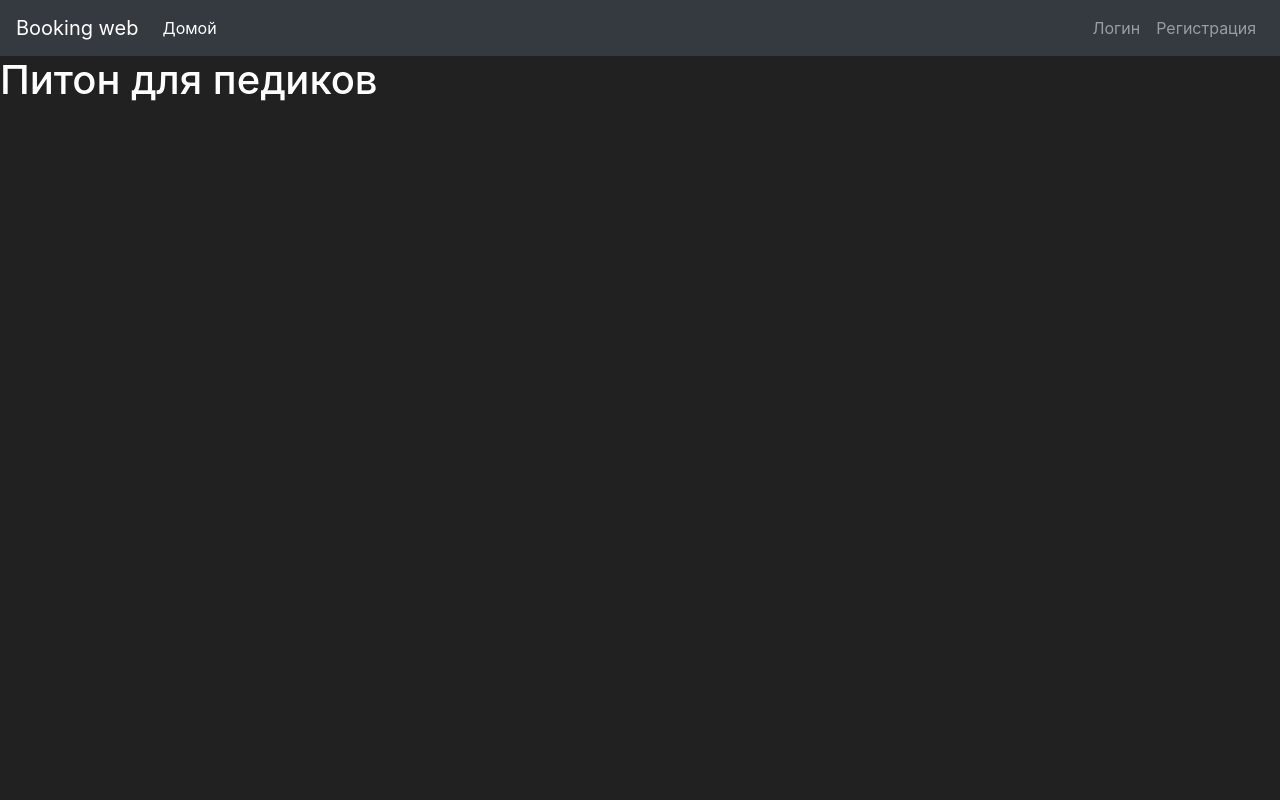
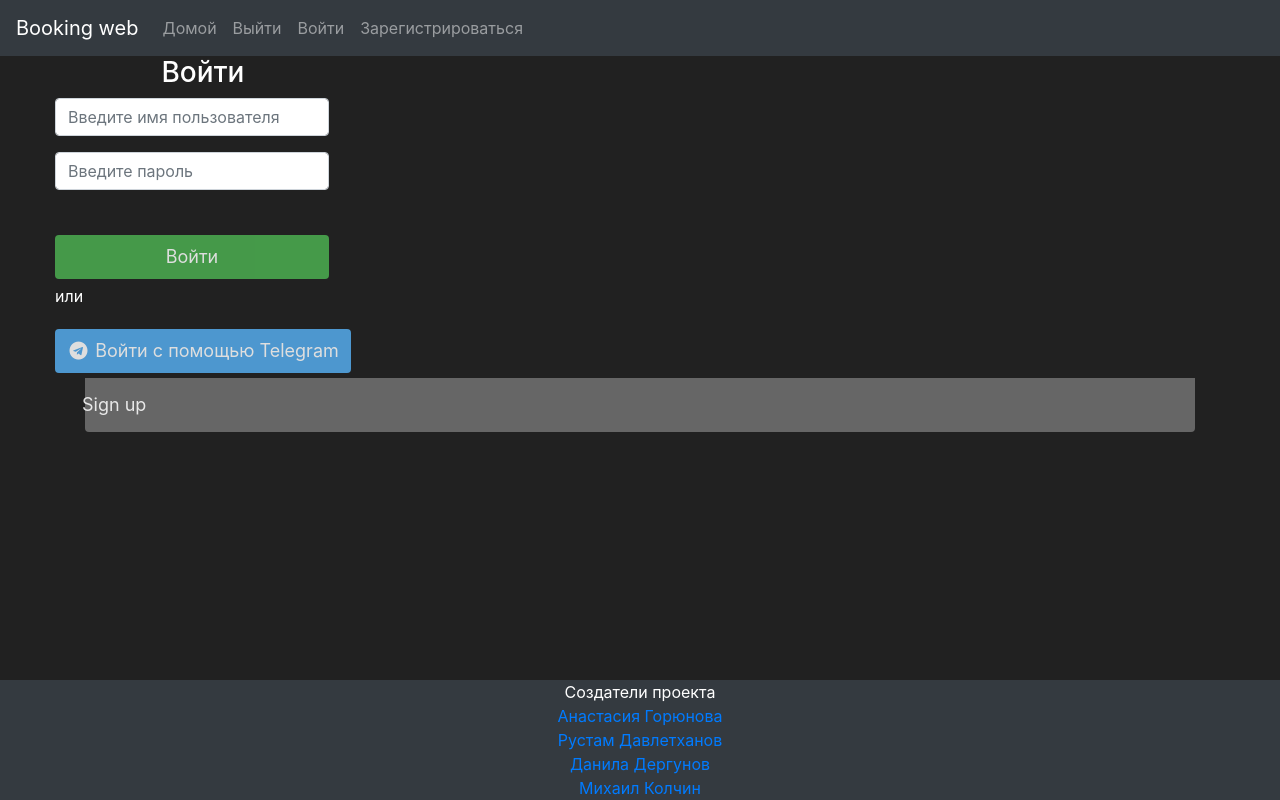
Before and after one commit to DangjeG/BookingBot, a Flask app: page /login in a window 1280 px wide. Run offline with Flask 3, Linux system fonts and the light colour scheme; some libraries are stand-ins or nearby versions.

Commit message:
Added a little bit

```diff
--- a/website/forms.py
+++ /dev/null
@@ -1,20 +0,0 @@
-from flask_wtf import FlaskForm
-from wtforms import StringField, PasswordField, SubmitField
-from wtforms.validators import Length, EqualTo, Email, DataRequired, ValidationError
-from website.models import User
-
-class RegisterForm(FlaskForm):
-    def validate_username(self, username_to_check):
-        user = User.query.filter_by(username=username_to_check.data).first()
-        if user:
-            raise ValidationError('Имя пользователя занято! Попробуйте другое')
-
-    username = StringField(label='username', validators=[Length(min=2, max=30), DataRequired()])
-    password1 = PasswordField(label='password1', validators=[Length(min=6), DataRequired()])
-    password2 = PasswordField(label='password2', validators=[EqualTo('password1'), DataRequired()])
-    submit = SubmitField(label='submit')
-
-class LoginForm(FlaskForm):
-    username = StringField(label='username', validators=[DataRequired()])
-    password = PasswordField(label='password', validators=[DataRequired()])
-    submit = SubmitField(label='sign in')
--- a/website/routes.py
+++ /dev/null
@@ -1,30 +0,0 @@
-from flask import render_template, redirect, url_for, flash
-from website import app
-from website import db
-from website.models import User
-from website.forms import RegisterForm, LoginForm
-
-@app.route('/')
-def home():
-    return render_template('home.html')
-
-@app.route('/register', methods=['GET', 'POST'])
-def register_page():
-    form = RegisterForm()
-    if form.validate_on_submit():
-        user_to_create = User(username=form.username.data,
-                              email_address=form.email_address.data,
-                              password=form.password1.data)
-        db.session.add(user_to_create)
-        db.session.commit()
-        return redirect(url_for('market_page'))
-    if form.errors != {}:
-        for err_msg in form.errors.values():
-            flash(f'При создании пользователя возникла ошибка: {err_msg}', category='danger')
-
-    return render_template('register.html', form=form)
-
-@app.route('/login', methods=['GET', 'POST'])
-def login_page():
-    form = LoginForm()
-    return render_template('login.html', form=form)
--- a/website/templates/base.html
+++ b/website/templates/base.html
@@ -4,55 +4,131 @@
     <meta charset="utf-8">
     <meta name="viewport" content="width=device-width, initial-scale=1, shrink-to-fit=no">
 
-    <link rel="stylesheet" href="https://cdn.jsdelivr.net/npm/bootstrap@4.5.3/dist/css/bootstrap.min.css" integrity="sha384-TX8t27EcRE3e/ihU7zmQxVncDAy5uIKz4rEkgIXeMed4M0jlfIDPvg6uqKI2xXr2" crossorigin="anonymous">
+    <link
+      rel="stylesheet"
+      href="https://cdn.jsdelivr.net/npm/bootstrap@4.5.3/dist/css/bootstrap.min.css"
+      integrity="sha384-TX8t27EcRE3e/ihU7zmQxVncDAy5uIKz4rEkgIXeMed4M0jlfIDPvg6uqKI2xXr2"
+      crossorigin="anonymous"
+    />
+    <link
+      rel="stylesheet"
+      href="https://stackpath.bootstrapcdn.com/font-awesome/4.7.0/css/font-awesome.min.css"
+      crossorigin="anonymous"
+    />
 
     <title>
       {% block title %}
-
+        Домашняя страница
       {% endblock %}
     </title>
   </head>
+
   <body>
-    <nav class="navbar navbar-expand-md navbar-dark bg-dark">
+    <nav class="navbar navbar-expand-lg navbar-dark bg-dark">
       <a class="navbar-brand" href="#">Booking web</a>
-      <button class="navbar-toggler" type="button" data-toggle="collapse" data-target="#navbarNav">
+      <button
+        class="navbar-toggler"
+        type="button"
+        data-toggle="collapse"
+        data-target="#navbar"
+      >
         <span class="navbar-toggler-icon"></span>
       </button>
-      <div class="collapse navbar-collapse" id="navbarNav">
-        <ul class="navbar-nav mr-auto">
-            <li class="nav-item active">
-                <a class="nav-link" href="#">Домой <span class="sr-only">(current)</span></a>
-            </li>
-        </ul>
-        <ul class="navbar-nav">
-            <li class="nav-item">
-                <a class="nav-link" href="#">Логин</a>
-            </li>
-            <li class="nav-item">
-                <a class="nav-link" href="#">Регистрация</a>
-            </li>
-        </ul>
+      <div class="collapse navbar-collapse" id="navbar">
+        <div class="navbar-nav">
+          <a class="nav-item nav-link" id="home" href="/">Домой</a>
+          <a class="nav-item nav-link" id="logout" href="/logout">Выйти</a>
+          <a class="nav-item nav-link" id="login" href="/login">Войти</a>
+          <a class="nav-item nav-link" id="signup" href="/signup">Зарегистрироваться</a>
+        </div>
       </div>
     </nav>
 
-    <h1>Питон для педиков</h1>
+    {% with messages = get_flashed_messages(with_categories=true) %}
+    {% if messages %}
+    {% for category, message in messages %}
+    {% if category == 'error' %}
+      <div class="alert alert-danger alter-dismissable fade show" role="alert">
+        {{ message }}
+        <button type="button" class="close" data-dismiss="alert">
+          <span aria-hidden="true">&times;</span>
+        </button>
+      </div>
+      {% else %}
+      <div class="alert alert-success alter-dismissable fade show" role="alert">
+        {{ message }}
+        <button type="button" class="close" data-dismiss="alert">
+          <span aria-hidden="true">&times;</span>
+        </button>
+      </div>
+    {% endif %}
+    {% endfor %}
+    {% endif %}
+    {% endwith %}
 
-    <!-- Optional JavaScript; choose one of the two! -->
+    <div class="container">
+      {% block content %}
 
-    <!-- Option 1: jQuery and Bootstrap Bundle (includes Popper) -->
-    <script src="https://code.jquery.com/jquery-3.5.1.slim.min.js" integrity="sha384-DfXdz2htPH0lsSSs5nCTpuj/zy4C+OGpamoFVy38MVBnE+IbbVYUew+OrCXaRkfj" crossorigin="anonymous"></script>
-    <script src="https://cdn.jsdelivr.net/npm/bootstrap@4.5.3/dist/js/bootstrap.bundle.min.js" integrity="sha384-ho+j7jyWK8fNQe+A12Hb8AhRq26LrZ/JpcUGGOn+Y7RsweNrtN/tE3MoK7ZeZDyx" crossorigin="anonymous"></script>
+      {% endblock %}
+    </div>
+    <script
+      src="https://code.jquery.com/jquery-3.2.1.slim.min.js"
+      integrity="sha384-KJ3o2DKtIkvYIK3UENzmM7KCkRr/rE9/Qpg6aAZGJwFDMVNA/GpGFF93hXpG5KkN"
+      crossorigin="anonymous"
+    ></script>
+    <script
+      src="https://cdnjs.cloudflare.com/ajax/libs/popper.js/1.12.9/umd/popper.min.js"
+      integrity="sha384-ApNbgh9B+Y1QKtv3Rn7W3mgPxhU9K/ScQsAP7hUibX39j7fakFPskvXusvfa0b4Q"
+      crossorigin="anonymous"
+    ></script>
+    <script
+      src="https://maxcdn.bootstrapcdn.com/bootstrap/4.0.0/js/bootstrap.min.js"
+      integrity="sha384-JZR6Spejh4U02d8jOt6vLEHfe/JQGiRRSQQxSfFWpi1MquVdAyjUar5+76PVCmYl"
+      crossorigin="anonymous"
+    ></script>
+    <script
+      src="https://code.jquery.com/jquery-3.5.1.slim.min.js"
+      integrity="sha384-DfXdz2htPH0lsSSs5nCTpuj/zy4C+OGpamoFVy38MVBnE+IbbVYUew+OrCXaRkfj"
+      crossorigin="anonymous"
+    ></script>
+    <script
+      src="https://cdn.jsdelivr.net/npm/bootstrap@4.5.3/dist/js/bootstrap.bundle.min.js"
+      integrity="sha384-ho+j7jyWK8fNQe+A12Hb8AhRq26LrZ/JpcUGGOn+Y7RsweNrtN/tE3MoK7ZeZDyx"
+      crossorigin="anonymous"
+    ></script>
 
-    <!-- Option 2: jQuery, Popper.js, and Bootstrap JS
-    <script src="https://code.jquery.com/jquery-3.5.1.slim.min.js" integrity="sha384-DfXdz2htPH0lsSSs5nCTpuj/zy4C+OGpamoFVy38MVBnE+IbbVYUew+OrCXaRkfj" crossorigin="anonymous"></script>
-    <script src="https://cdn.jsdelivr.net/npm/popper.js@1.16.1/dist/umd/popper.min.js" integrity="sha384-9/reFTGAW83EW2RDu2S0VKaIzap3H66lZH81PoYlFhbGU+6BZp6G7niu735Sk7lN" crossorigin="anonymous"></script>
-    <script src="https://cdn.jsdelivr.net/npm/bootstrap@4.5.3/dist/js/bootstrap.min.js" integrity="sha384-w1Q4orYjBQndcko6MimVbzY0tgp4pWB4lZ7lr30WKz0vr/aWKhXdBNmNb5D92v7s" crossorigin="anonymous"></script>
-    -->
+    <div class="footer bg-dark">
+      <a>Создатели проекта</a>
+      <a href="https://t.me/nastaa_tg">
+        <div>Анастасия Горюнова</div>
+      </a>
+      <a href="https://t.me/qqualia">
+        <div>Рустам Давлетханов</div>
+      </a>
+      <a href="https://t.me/Dangje">
+        <div>Данила Дергунов</div>
+      </a>
+      <a href="https://t.me/foyeah">
+        <div>Михаил Колчин</div>
+      </a>
+    </div>
   </body>
+
   <style>
       body {
         background-color: #212121;
         color: white
       }
+
+      .footer {
+        display: block;
+        position: fixed;
+        left: 0;
+        bottom: 0;
+        width: 100%;
+        background-color: #343a40;
+        color: white;
+        text-align: center;
+      }
   </style>
 </html>
--- a/website/templates/home.html
+++ b/website/templates/home.html
@@ -2,3 +2,7 @@
 {% block title %}
     Домашняя страница
 {% endblock %}
+
+{% block content %}
+    <h1>Это домашняя страница</h1>
+{% endblock %}
--- a/website/templates/login.html
+++ b/website/templates/login.html
@@ -1,35 +1,98 @@
 {% extends 'base.html' %}
 {% block title %}
-    Login Page
+    Вход
 {% endblock %}
 
 {% block content %}
-<body class="text-center">
-    <div class="container">
-        <form method="POST" class="form-signin" style="color:white">
-            {{ form.hidden_tag() }}
-            <img class="mb-4" src="https://res.cloudinary.com/jimshapedcoding/image/upload/v1597332609/android-icon-192x192_ove2a7.png" alt="">
-            <h1 class="h3 mb-3 font-weight-normal">
-                Please Login
-            </h1>
-            <br>
-            {{ form.username.label() }}
-            {{ form.username(class="form-control", placeholder="User Name") }}
+<form method="POST">
+    <div class="row">
+        <h3 align="center">Войти</h3>
 
-            {{ form.password.label() }}
-            {{ form.password(class="form-control", placeholder="Password") }}
+        <div class="row">
+            <div class="form-group">
+                <input
+                    type="text"
+                    class="form-control"
+                    id="nickname"
+                    name="nickname"
+                    placeholder="Введите имя пользователя"
+                />
+            </div>
+            <div class="form-group">
+                <input
+                    type="password"
+                    class="form-control"
+                    id="password"
+                    name="password"
+                    placeholder="Введите пароль"
+                />
+            </div>
+            <br />
+            <button type="submit" class="btn btn-primary">Войти</button>
+        </div>
 
-            <br>
+        <div class="row">
+            <p>или</p>
+        </div>
 
+        <div class="row">
+            <a href="#" class="telegram btn">
+                <i class="fa fa-telegram fa-fw"></i> Войти с помощью Telegram
+            </a>
+        </div>
+    </div>
+</form>
 
-            <div class="checkbox mb-3">
-               <h6>Do not have an account?</h6>
-               <a class="btn btn-sm btn-secondary" href="{{ url_for('register_page') }}">Register</a>
-            </div>
+<div class="bottom-container">
+    <div class="row">
+        <a href="/signup" style="color:white" class="btn">Sign up</a>
+    </div>
+</div>
 
-            {{ form.submit(class="btn btn-lg btn-block btn-primary") }}
+<style>
+    .row {
+        content: "";
+        display: table;
+        clear: both;
+    }
 
-        </form>
-    </div>
-</body>
+    input:hover,
+    .btn:hover {
+        opacity: 1;
+    }
+
+    .btn {
+        width: 100%;
+        padding: 12px;
+        border: none;
+        border-radius: 4px;
+        margin: 5px 0;
+        opacity: 0.85;
+        display: inline-block;
+        font-size: 18px;
+        line-height: 20px;
+        text-decoration: none;
+    }
+
+    button[type=submit] {
+        background-color: #4CAF50;
+        color: white;
+        cursor: pointer;
+    }
+
+    button[type=submit]:hover {
+        background-color: #45a049;
+    }
+
+    .telegram {
+        background-color: #55ACEE;
+        color: white;
+    }
+
+    .bottom-container {
+        text-align: center;
+        background-color: #666;
+        border-radius: 0px 0px 4px 4px;
+    }
+</style>
 {% endblock %}
```
Also changed, not shown: website/__init__.py (+29 -5 lines), website/auth.py (added, +35 -0 lines), website/models.py (+4 -12 lines), website/templates/register.html (deleted, +0 -40 lines), website/templates/signup.html (added, +42 -0 lines), website/views.py (added, +7 -0 lines).
